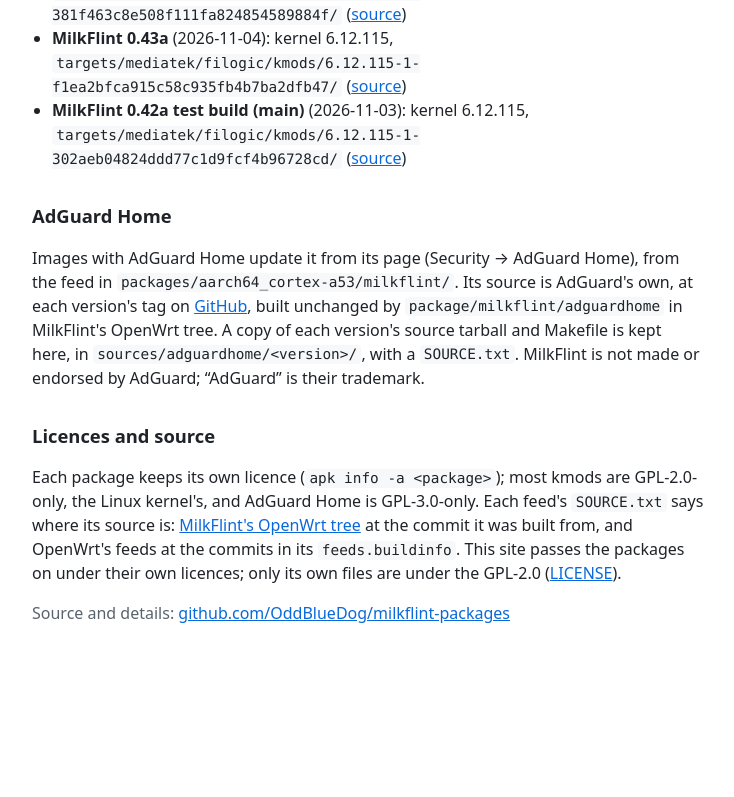
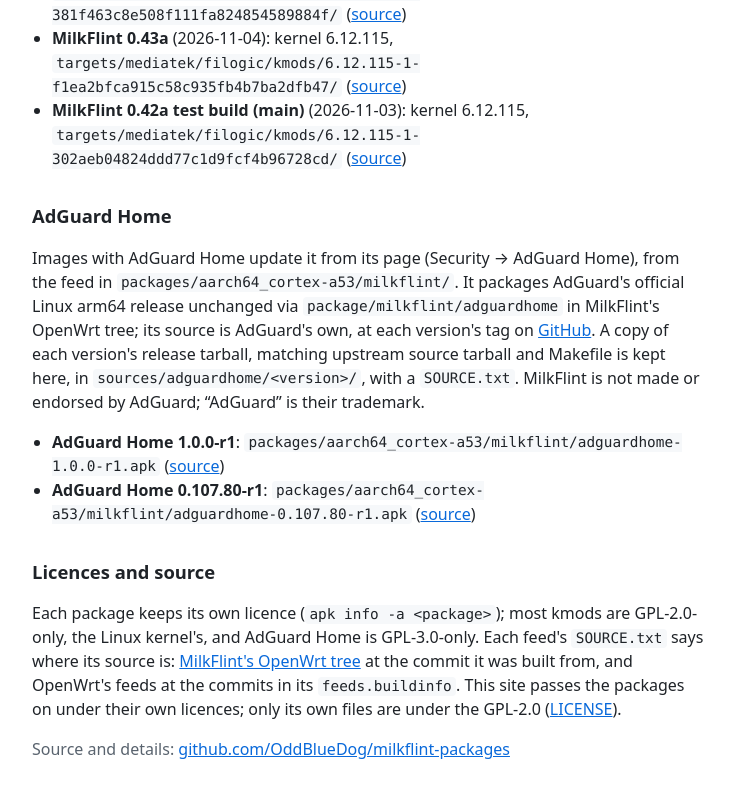
Before and after one commit to OddBlueDog/milkflint-packages, a plain HTML site: page index.html in a window 1280 px wide. Shown: the part 839-1636 px from the top of the page, without its empty margins (272-1006 px from the left). Before the commit the page ends 1528 px from the top, so only its background shows below. Drawn offline with Linux system fonts and the light colour scheme.

```diff
--- a/index.html
+++ b/index.html
@@ -80,13 +80,19 @@ apk add kmod-usb-net-rndis</code></pre>
   <h2>AdGuard Home</h2>
   <p>Images with AdGuard Home update it from its page (Security → AdGuard
   Home), from the feed in <code>packages/aarch64_cortex-a53/milkflint/</code>.
-  Its source is AdGuard's own, at each version's tag on
-  <a href="https://github.com/AdguardTeam/AdGuardHome">GitHub</a>, built
-  unchanged by <code>package/milkflint/adguardhome</code> in MilkFlint's
-  OpenWrt tree. A copy of each version's source tarball and Makefile is
-  kept here, in <code>sources/adguardhome/&lt;version&gt;/</code>, with a
-  <code>SOURCE.txt</code>. MilkFlint is not made or endorsed by AdGuard;
-  “AdGuard” is their trademark.</p>
+  It packages AdGuard's official Linux arm64 release unchanged via
+  <code>package/milkflint/adguardhome</code> in MilkFlint's OpenWrt tree; its
+  source is AdGuard's own, at each version's tag on
+  <a href="https://github.com/AdguardTeam/AdGuardHome">GitHub</a>. A copy of
+  each version's release tarball, matching upstream source tarball and
+  Makefile is kept here, in <code>sources/adguardhome/&lt;version&gt;/</code>,
+  with a <code>SOURCE.txt</code>. MilkFlint is not made or endorsed by
+  AdGuard; “AdGuard” is their trademark.</p>
+  <!-- packages: the publish script lists each package version here -->
+  <ul id="packages">
+    <li><strong>AdGuard Home 1.0.0-r1</strong>: <code>packages/aarch64_cortex-a53/milkflint/adguardhome-1.0.0-r1.apk</code> (<a href="sources/adguardhome/1.0.0-r1/SOURCE.txt">source</a>)</li>
+    <li><strong>AdGuard Home 0.107.80-r1</strong>: <code>packages/aarch64_cortex-a53/milkflint/adguardhome-0.107.80-r1.apk</code> (<a href="sources/adguardhome/0.107.80-r1/SOURCE.txt">source</a>)</li>
+  </ul>
 
   <h2>Licences and source</h2>
   <p>Each package keeps its own licence (<code>apk info -a &lt;package&gt;</code>);
```
Also changed, not shown: sources/adguardhome/1.0.0-r1/SOURCE.txt (added), 8 other files.
